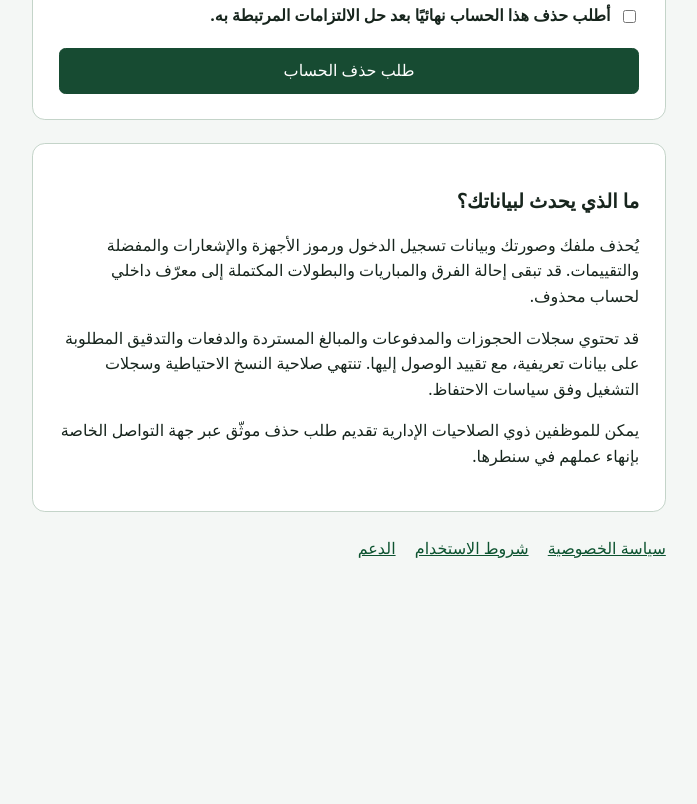
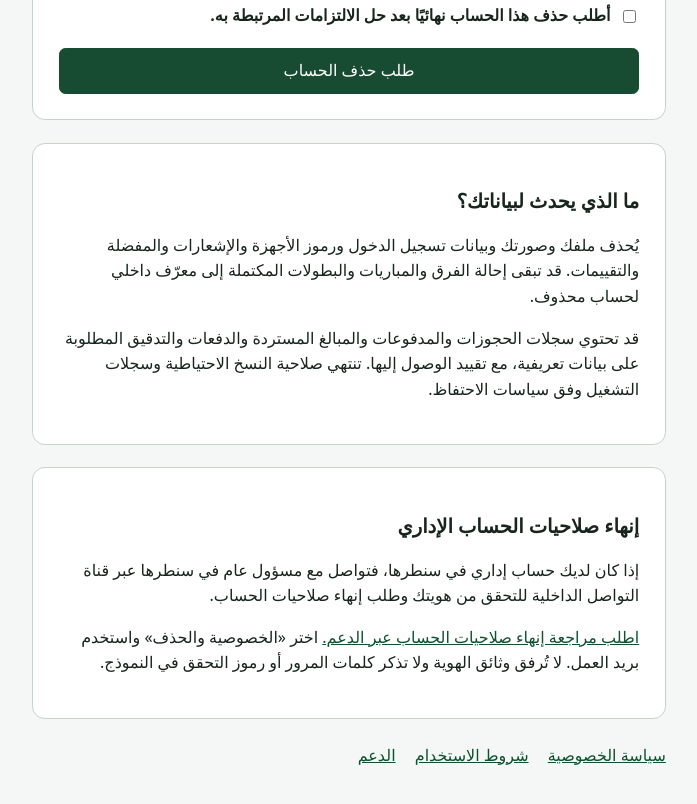
Before and after one commit to Centerha/Centerha-landing-page, a plain HTML site: page delete-account.html in a window 1280 px wide. Shown: the part 555-1359 px from the top of the page, without its empty margins (291-988 px from the left). Before the commit the page ends 1165 px from the top, so only its background shows below. Drawn offline with Linux system fonts and the light colour scheme.

Commit message:
Document the staff account offboarding request path

```diff
--- a/assets/js/delete-account.js
+++ b/assets/js/delete-account.js
@@ -37,7 +37,10 @@ const copy = {
     dismiss: 'Clear completed receipt', dataTitle: 'What happens to your data',
     erased: 'Deletion erases your sign-in credentials, profile and avatar, device tokens, notifications, favourites, and reviews. Shared teams, fixtures and completed competitions can retain attribution to an erased internal account.',
     retained: 'Required booking, payment, refund, payout and audit evidence may retain identifying details with restricted access. Backups and operational logs expire separately under retention policies.',
-    staff: 'Administrative staff can submit a verified erasure request through their Centerha offboarding contact.',
+    staffTitle: 'Administrator account offboarding',
+    staff: 'For a Centerha administrator account, contact a Centerha Super Admin through your internal channel to verify your identity and request offboarding.',
+    staffSupport: 'Request an offboarding review through Support.',
+    staffSupportDetails: 'Choose Privacy and deletion and use your work email. Keep passwords, verification codes and identity documents out of the form.',
     QUEUED: 'Request saved. We will check your account for any open dependencies.',
     AWAITING_RESOLUTION: 'Request saved. Complete the actions below. Deletion resumes automatically when the blockers are resolved.',
     PROCESSING: 'Your account has been erased. Removal of remaining data is in progress.',
@@ -67,7 +70,10 @@ const copy = {
     dismiss: 'إزالة إيصال الطلب المكتمل', dataTitle: 'ما الذي يحدث لبياناتك؟',
     erased: 'يُحذف ملفك وصورتك وبيانات تسجيل الدخول ورموز الأجهزة والإشعارات والمفضلة والتقييمات. قد تبقى إحالة الفرق والمباريات والبطولات المكتملة إلى معرّف داخلي لحساب محذوف.',
     retained: 'قد تحتوي سجلات الحجوزات والمدفوعات والمبالغ المستردة والدفعات والتدقيق المطلوبة على بيانات تعريفية، مع تقييد الوصول إليها. تنتهي صلاحية النسخ الاحتياطية وسجلات التشغيل وفق سياسات الاحتفاظ.',
-    staff: 'يمكن للموظفين ذوي الصلاحيات الإدارية تقديم طلب حذف موثّق عبر جهة التواصل الخاصة بإنهاء عملهم في سنطرها.',
+    staffTitle: 'إنهاء صلاحيات الحساب الإداري',
+    staff: 'إذا كان لديك حساب إداري في سنطرها، فتواصل مع مسؤول عام في سنطرها عبر قناة التواصل الداخلية للتحقق من هويتك وطلب إنهاء صلاحيات الحساب.',
+    staffSupport: 'اطلب مراجعة إنهاء صلاحيات الحساب عبر الدعم.',
+    staffSupportDetails: 'اختر «الخصوصية والحذف» واستخدم بريد العمل. لا تُرفق وثائق الهوية ولا تذكر كلمات المرور أو رموز التحقق في النموذج.',
     QUEUED: 'تم حفظ الطلب. سنتحقق من الالتزامات المتبقية على حسابك.',
     AWAITING_RESOLUTION: 'تم حفظ الطلب. أكمل الإجراءات أدناه وسيُستأنف الحذف تلقائيًا بعد حلّ الالتزامات.',
     PROCESSING: 'تم حذف حسابك. جارٍ إزالة البيانات المتبقية.',
--- a/delete-account.html
+++ b/delete-account.html
@@ -45,7 +45,14 @@
       <h2 id="data-title" data-text="dataTitle">What happens to your data</h2>
       <p data-text="erased">Deletion erases your sign-in credentials, profile and avatar, device tokens, notifications, favourites, and reviews. Shared teams, fixtures and completed competitions can retain attribution to an erased internal account.</p>
       <p data-text="retained">Required booking, payment, refund, payout and audit evidence may retain identifying details with restricted access. Backups and operational logs expire separately under retention policies.</p>
-      <p data-text="staff">Administrative staff can submit a verified erasure request through their Centerha offboarding contact.</p>
+    </section>
+    <section aria-labelledby="staff-title">
+      <h2 id="staff-title" data-text="staffTitle">Administrator account offboarding</h2>
+      <p data-text="staff">For a Centerha administrator account, contact a Centerha Super Admin through your internal channel to verify your identity and request offboarding.</p>
+      <p>
+        <a href="/support#support-request" data-text="staffSupport">Request an offboarding review through Support.</a>
+        <span data-text="staffSupportDetails">Choose Privacy and deletion and use your work email. Keep passwords, verification codes and identity documents out of the form.</span>
+      </p>
     </section>
     <nav aria-label="Centerha" data-i18n-aria-label="brandHome">
       <a href="/privacy-policy"><span data-en>Privacy Policy</span><span data-ar>سياسة الخصوصية</span></a>
```
